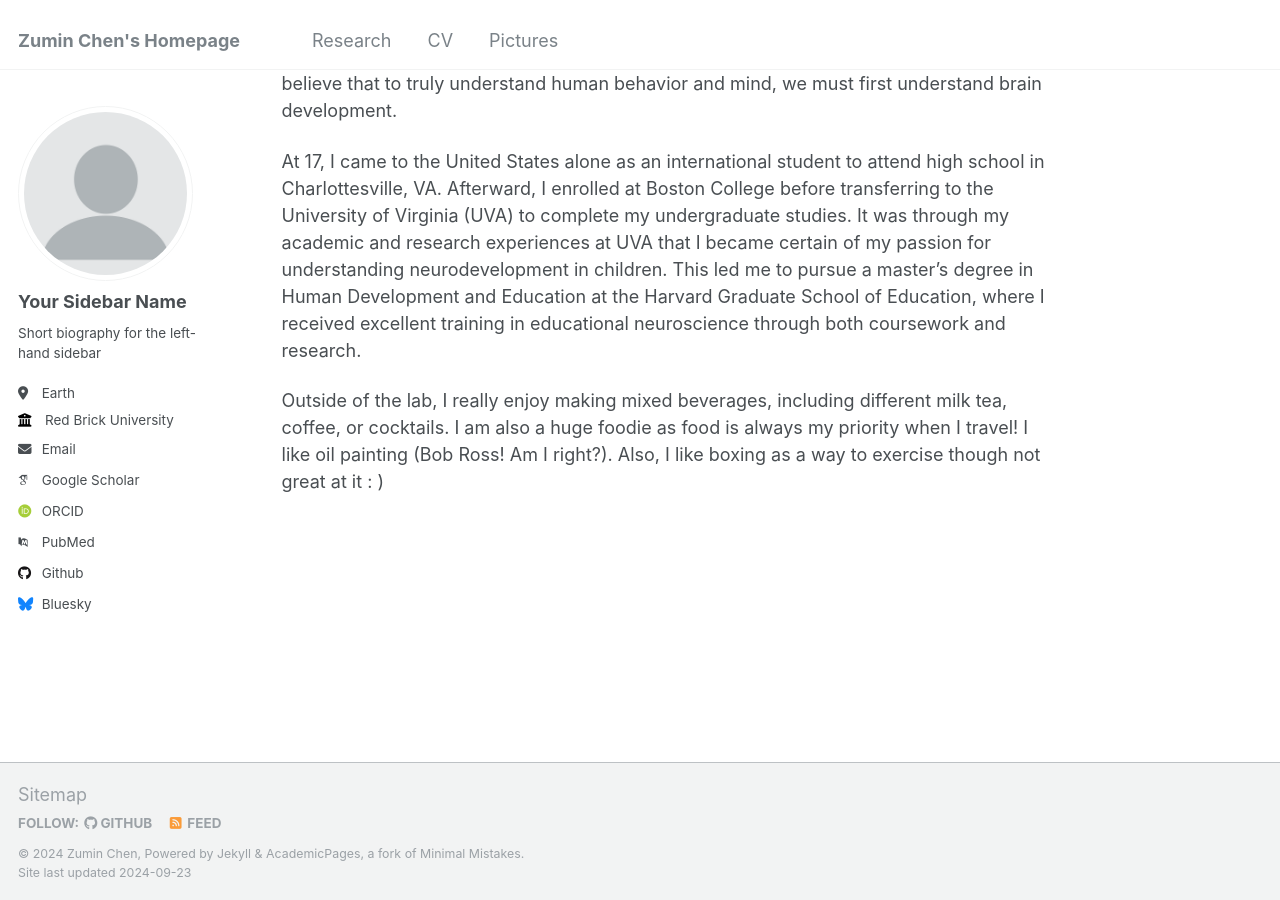
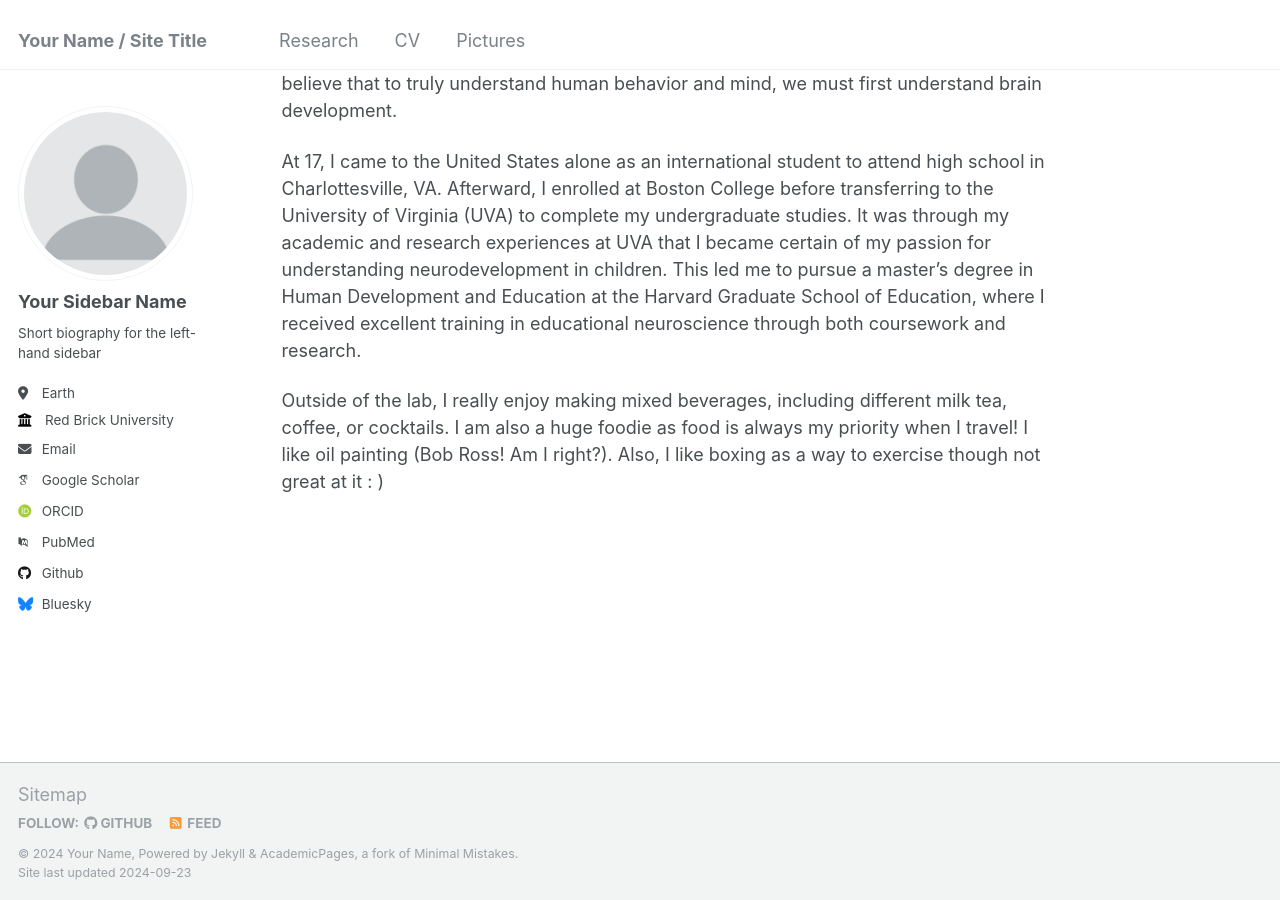
Before and after one commit to zumin-chen/Zumin-Chen, a Jekyll site: the page built from _pages/about.md, in a window 1280 px wide and 900 px high, scrolled down 688 px. Built offline with Jekyll 4.4.1, drawn with Linux system fonts in a browser that asks for light colours; some web fonts are replaced.

Commit message:
Update _config.yml

```diff
--- a/_config.yml
+++ b/_config.yml
@@ -8,11 +8,11 @@
 
 # Basic Site Settings
 locale                   : "en-US"
-title                    : "Zumin Chen's Homepage"
+title                    : "Your Name / Site Title"
 title_separator          : "-"
-name                     : &name "Zumin Chen"
+name                     : &name "Your Name"
 description              : &description "personal description"
-url                      : https://zumin-chen.github.io # the base hostname & protocol for your site e.g. "https://mmistakes.github.io"
+url                      : https://academicpages.github.io # the base hostname & protocol for your site e.g. "https://mmistakes.github.io"
 baseurl                  : "" # the subpath of your site, e.g. "/blog"
 repository               : "academicpages/academicpages.github.io"
 
```
